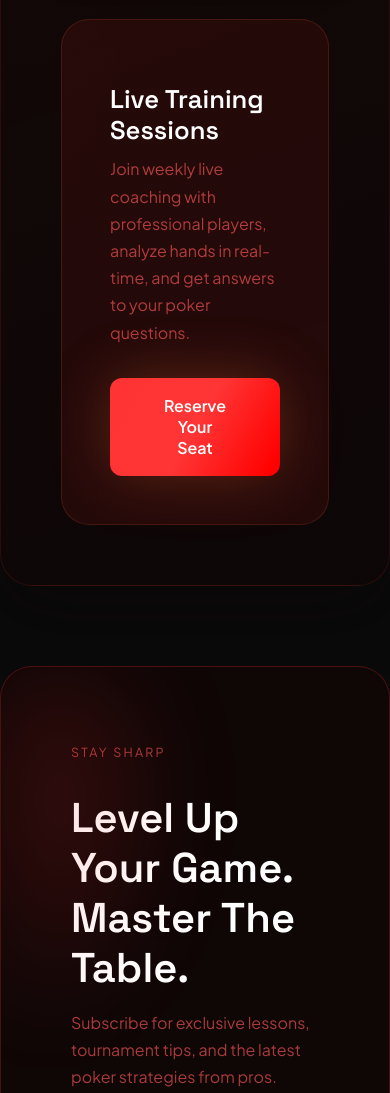
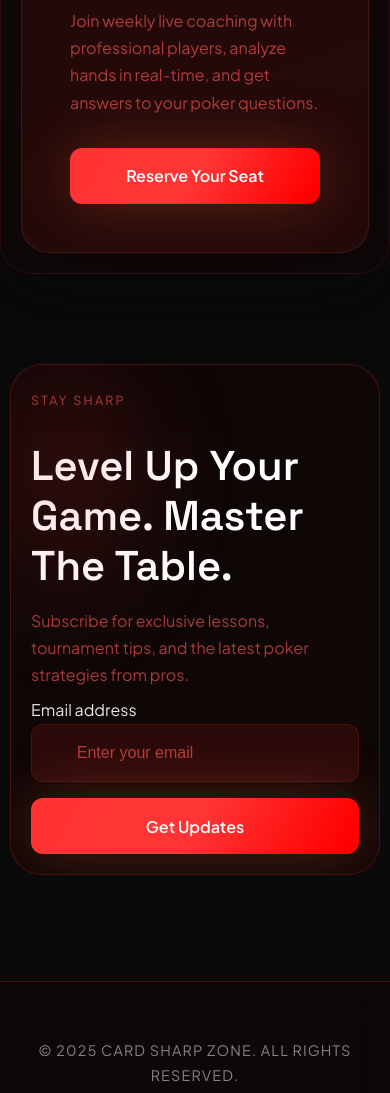
Before and after one commit to VaagenIM-CardSharp/poker-lessons-web, a website built with Vite: page index.html in a window 390 px wide. Shown: the part 3901-4994 px from the top of the page. Built offline with nearby package versions, Linux system fonts and the light colour scheme.

Commit message:
mobile changes

```diff
--- a/src/styles/home/_signal.scss
+++ b/src/styles/home/_signal.scss
@@ -4,6 +4,7 @@
 // Секція зі світловим ефектом
 .signal {
   position: relative;
+  padding: 10px;
 
   // Основний контейнер із градієнтом, склом та grid-розкладкою
   &__inner {
@@ -105,6 +106,7 @@
   @include mobile {
     &__inner {
       grid-template-columns: 1fr;
+      padding: 20px;
     }
 
     &__form {
--- a/src/styles/home/_zone.scss
+++ b/src/styles/home/_zone.scss
@@ -103,6 +103,10 @@
         width: 100%;
       }
     }
+
+    &__inner {
+      padding: 20px;
+    }
   }
 }
 
```
